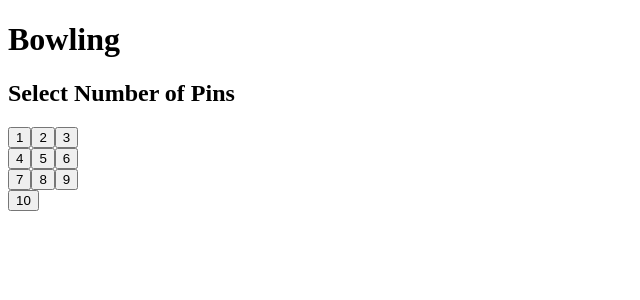
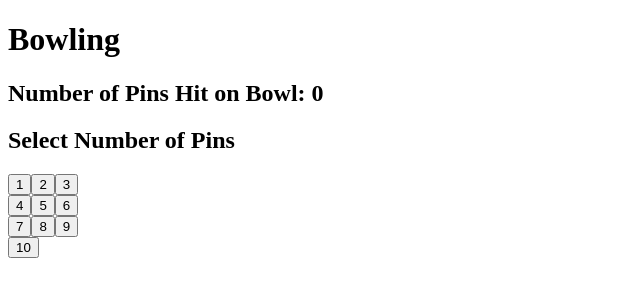
Before and after one commit to xApnea/bowling, a React app: page / in a window 1280 px wide. Shown: the top 300 px of the page, without its empty margins (0-640 px from the left). Built offline with nearby package versions, Linux system fonts and the light colour scheme; no server answers.

Commit message:
Page displays current number of pins that will be hit

```diff
--- a/client/App.jsx
+++ b/client/App.jsx
@@ -30,6 +30,7 @@ class App extends React.Component {
     return (
       <div>
         <h1>Bowling</h1>
+        <h2>Number of Pins Hit on Bowl: {this.state.pinsToHit}</h2>
         <PinSelector handleButtonClick={this.updatePinsToHit}/>
     </div>
     )
```
